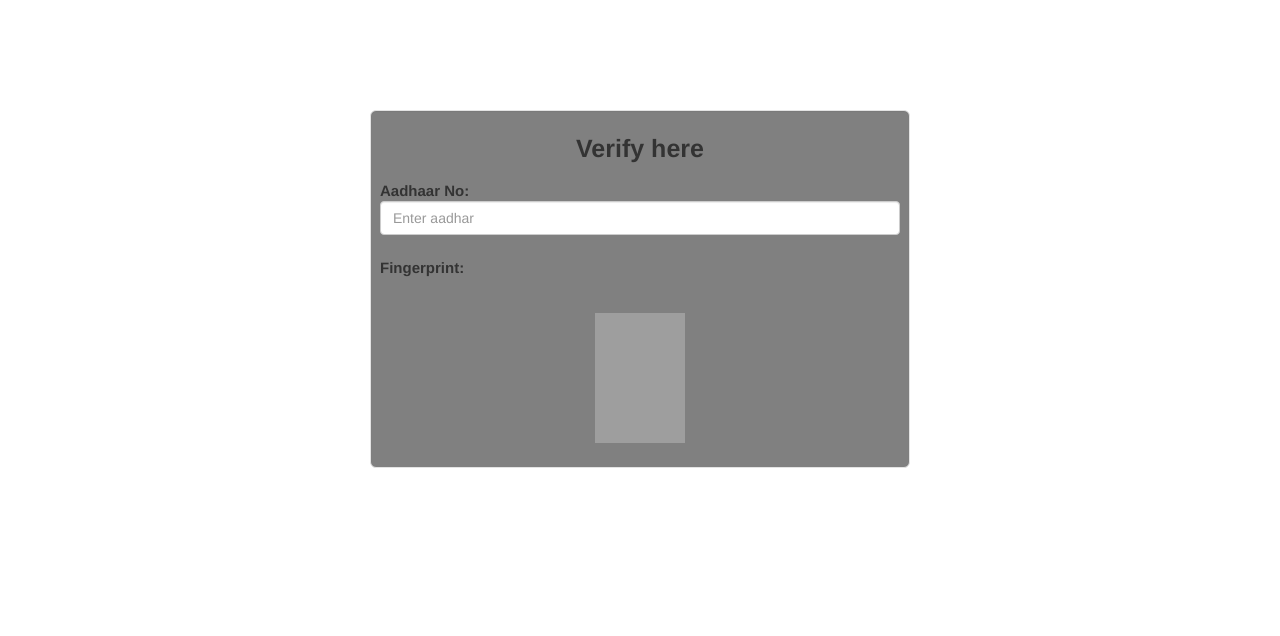
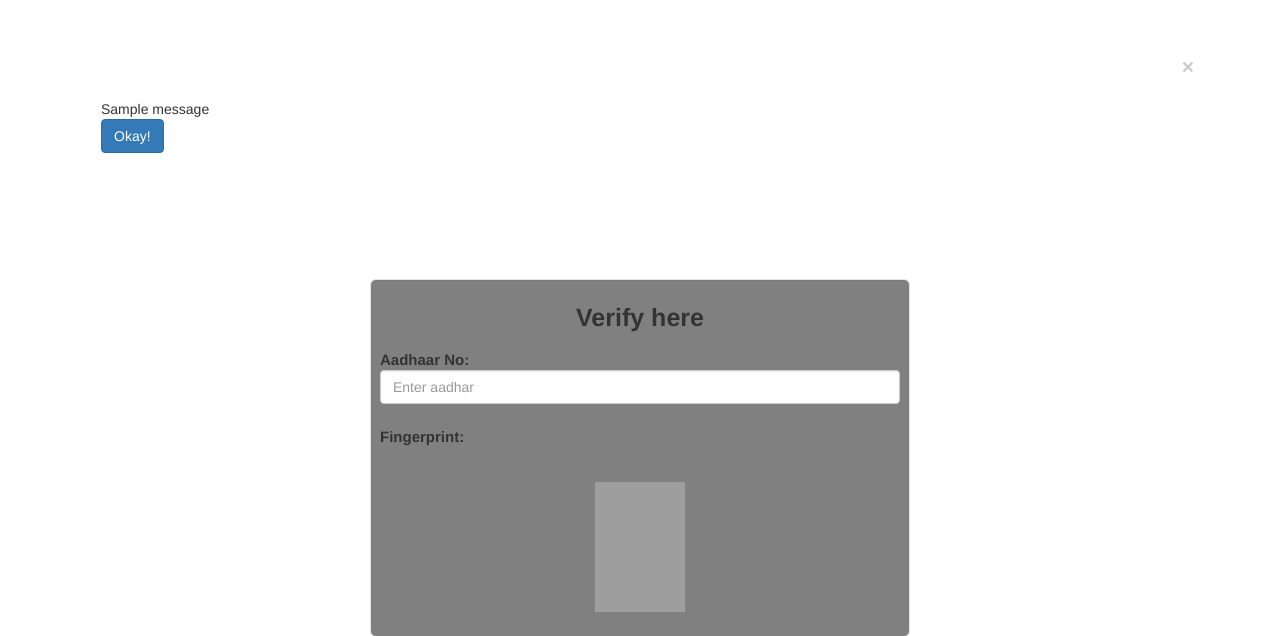
Before and after one commit to iamrgaurav/DTSP, a Flask app: page /retailers/user_verify in a window 1280 px wide. Shown: the part 80-716 px from the top of the page. Run offline with Flask 2, Linux system fonts and the light colour scheme; one stand-in notice (Sample message) is shown; some libraries are stand-ins or nearby versions; grey boxes are pictures that could not be loaded.

Commit message:
Changed data

```diff
--- a/src/models/retailers/views.py
+++ b/src/models/retailers/views.py
@@ -1,5 +1,5 @@
 import requests
-from flask import render_template, request, redirect, url_for, session
+from flask import render_template, request, redirect, url_for, session, flash
 from flask.blueprints import Blueprint
 from src.models.retailers.retailer import Retailer
 from src.models.users.user import User
@@ -21,7 +21,7 @@ def user_verify():
             user = Retailer.get_user_by_adhaar(aadhaar)
             return redirect(url_for('.user_details', user_id=user._id))
         else:
-            return render_template('user-verify.html')
+            flash("User NOT Found")
     else:
         return render_template('user-verify.html')
 
--- a/src/templates/user-verify.html
+++ b/src/templates/user-verify.html
@@ -5,7 +5,7 @@
 {% endblock %}
 {% block header %}
   <div class="navbar-text w-100 text-center">
-    <h2 class="d-inline-block">Telecom Service Provider</marquee></h2>
+    <h2 class="d-inline-block">Telecom Service Provider</h2>
   </div>
     <ul class="nav navbar-nav ml-auto">
         {% if session['uid']==None %}
@@ -14,6 +14,35 @@
     </ul>
 {% endblock %}
 {% block content %}
+    {% with messages = get_flashed_messages() %}
+        {% if messages %}
+            <div class="w-100 h-100 success">
+                <div class="warning-box-wrapper"></div>
+                <div class="warning-box bg-cherry-red-fade rounded alert p-0" role="alert">
+                    <div class="warning-box-header bg-cherry-red text-white text-center pt-2 pb-2 rounded-top">
+                        <h2><span class="fas fa-exclamation-circle"></span> Congratulations
+                            <button type="button" class="close p-2 pr-3 text-white" data-dismiss="alert"
+                                    aria-label="Close">
+                                <span aria-hidden="true">&times;</span></button>
+                        </h2>
+                    </div>
+                    <div class="container warning-box-body">
+                        {% for message in messages %}
+                            {{ message }}
+                            <div class="warning-box-footer">
+                                <button type="button" class="btn btn-primary float-right" data-toggle="modal"
+                                        data-target="#myModal" id="success">
+                                    Okay!
+                                </button>
+                            </div>
+                        {% endfor %}
+                    </div>
+                </div>
+            </div>
+        {% endif %}
+
+    {% endwith %}
+
   <div class="col-lg-3"></div>
    <div class="col-lg-6">
        <div class="well well-lg jumb">
```
